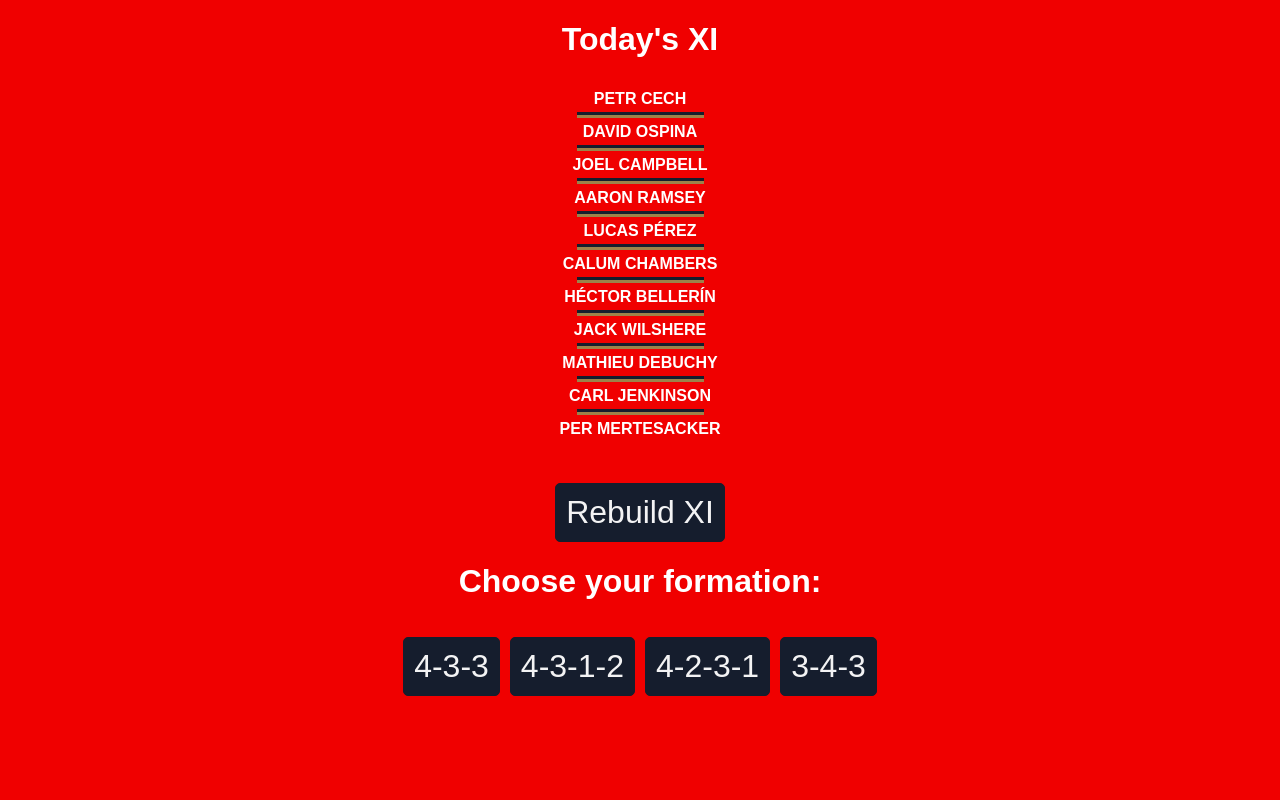
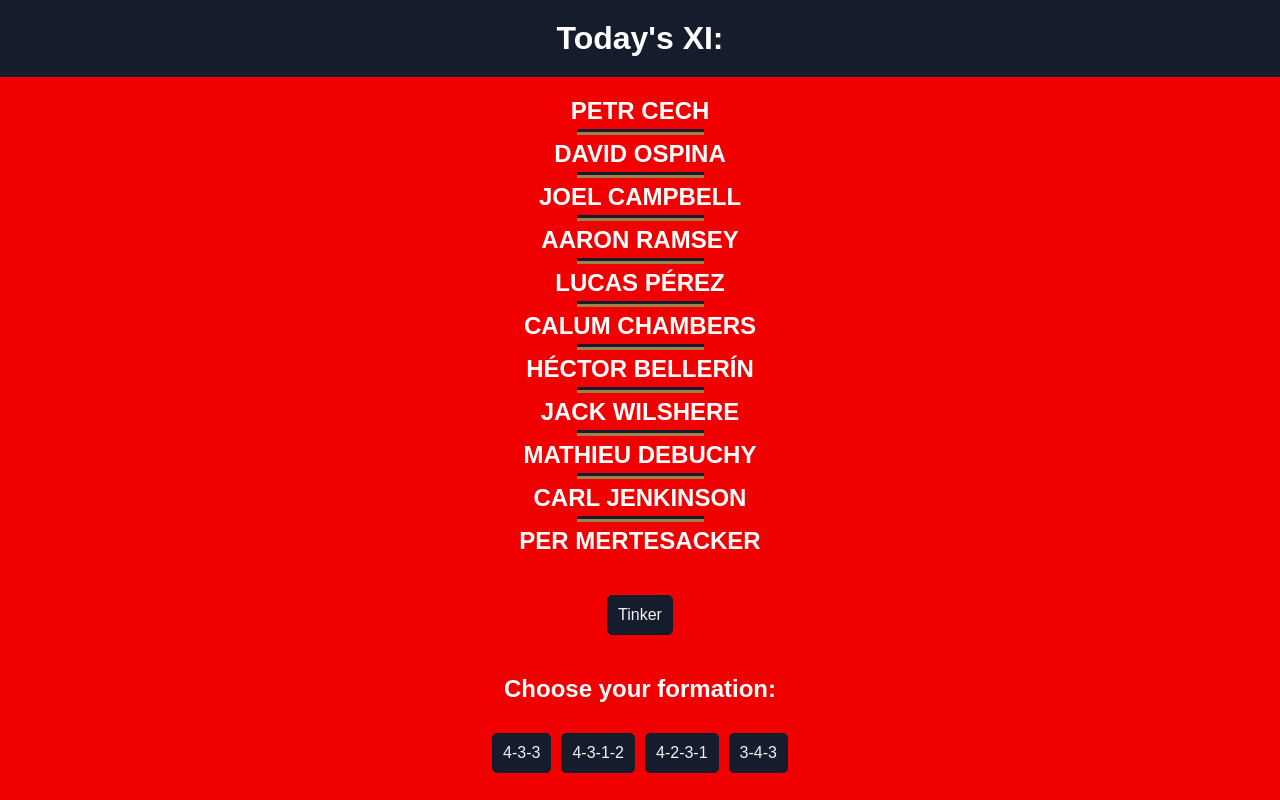
Before and after one commit to jimimaher/gooner-lineups, a React (Create React App) app in the folder app/: page / in a window 1280 px wide. Both pictures are taken after a click on the button "Build XI". Built offline with nearby package versions, Linux system fonts and the light colour scheme.

Commit message:
Player components rendered by FieldVie

```diff
--- a/app/src/App.js
+++ b/app/src/App.js
@@ -42,6 +42,8 @@ class App extends Component {
   componentDidMount () {
   }
   render() {
+    const fullSquad = players
+    // console.log(fullSquad)
 
     let renderTactical = null;
     if( this.state.squad.length === 11 ){
--- a/app/src/FieldView.js
+++ b/app/src/FieldView.js
@@ -1,25 +1,50 @@
-
 import React, { Component } from 'react';
 import './App.css';
+import PlayerCard from './PlayerCard';
 
 class FieldView extends Component {
   render () {
+    // console.log(this.props.midsArray)
     return(
+      <div>
+        <h2> Tactical Lineup </h2>
+
         <div id="tacticalLineup" className={ 'rows-'+(this.props.mainState.formation != null ? this.props.mainState.formation.split('-').length : null) }>
           <div className="row gk">
-          {this.props.keeper}
+            {
+              this.props.keeperArray.map(function(el){
+                return <PlayerCard key={'num'+el.number} player={el}/>
+              })
+            }
           </div>
           <div className="row">
-          {this.props.defenders}
+            {
+              this.props.defendersArray.map(function(el){
+                return <PlayerCard key={'num'+el.number} player={el}/>
+              })
+            }
           </div>
           <div className="row">
-          {this.props.mids}
+            {
+              this.props.midsArray.map(function(el){
+                return <PlayerCard key={'num'+el.number} player={el}/>
+              })
+            }
           </div>
           <div className="row">
-          {this.props.attackers}
+            {
+              this.props.attackersArray.map(function(el){
+                return <PlayerCard key={'num'+el.number} player={el}/>
+              })
+            }
           </div>
           <div className="row">
-          {this.props.strikers}
+            {
+              this.props.strikersArray.map(function(el){
+                return <PlayerCard key={'num'+el.number} player={el}/>
+              })
+            }
+          </div>
         </div>
       </div>
     )
--- /dev/null
+++ b/app/src/PlayerCard.js
@@ -0,0 +1,17 @@
+import React, { Component } from 'react';
+import './App.css';
+
+class PlayerCard extends Component {
+  render () {
+    let player = this.props.player;
+
+    return(
+        <div className="playerCard">
+          {player.name}
+          <span> {player.number}</span>
+        </div>
+    )
+  }
+}
+
+export default PlayerCard
--- a/app/src/StartingXI.js
+++ b/app/src/StartingXI.js
@@ -12,12 +12,12 @@ class StartingXI extends Component {
   componentWillMount () {
   }
   componentDidMount () {
-    console.log(this.props.mainState)
+    // console.log(this.props.mainState)
   }
   render() {
     return (
       <div className="Starters">
-          <h1>{ this.props.mainState.squad.length !== 0 ? 'Today\'s XI' : ' ' }</h1>
+          <h1>{ this.props.mainState.squad.length !== 0 ? 'Today\'s XI:' : 'Welcome to Gooner Lineups!' }</h1>
           <ul>
             {
               this.props.mainState.squad.map(function(player){
@@ -25,7 +25,7 @@ class StartingXI extends Component {
               })
             }
           </ul>
-          <button onClick={this.generateXI}> { this.props.mainState.squad.length === 0 ? 'Build XI' : 'Rebuild XI' } </button>
+          <button className="medium" onClick={this.generateXI}> { this.props.mainState.squad.length === 0 ? 'Build XI' : 'Tinker' } </button>
       </div>
     );
   }
--- a/app/src/Tactical.js
+++ b/app/src/Tactical.js
@@ -21,59 +21,69 @@ class Tactical extends Component {
     let formSplit = mainState.formationSplit;
     let squad = mainState.squad;
     let keeper = '', defenders = '', mids = '', attackers = '', strikers = '';
+    let keeperArray = [],
+        defendersArray = [],
+        midsArray = [],
+        attackersArray = [],
+        strikersArray = [];
 
     if (formSplit != null ){
       // console.log( 'row0 GK - '+ squad[0].name )
       keeper = squad[0].name
+      keeperArray.push(squad[0])
 
       for( var i = 0; i < formSplit[0]; i++){
         // defenders += '<div class="def">'+squad[i].name+'</div>'
         defenders += squad[i].name + ' '
+        defendersArray.push(squad[i])
       }
+
 
       let nextRow = formSplit[0] + formSplit[1];
       for( var h = formSplit[0]; h < nextRow; h++){
         // mids += '<div class="mid">'+squad[h].name+'</div>'
         mids += squad[h].name + ' '
+        midsArray.push(squad[h])
       }
 
       let nextRow2 = formSplit[0] + formSplit[1] + formSplit[2];
       for( var j = nextRow; j < nextRow2; j++){
         // attackers += '<div class="att">'+squad[j].name+'</div>'
         attackers += squad[j].name + ' '
+        attackersArray.push(squad[j])
       }
 
       let nextRow3 = formSplit[0] + formSplit[1] + formSplit[2] + formSplit[3];
       for( var k = nextRow2; k < nextRow3; k++){
         // strikers += '<div class="st">'+squad[k].name+'</div>'
         strikers += squad[k].name + ' '
+        strikersArray.push(squad[k])
       }
     }
-
     let renderFieldView = null;
     if( mainState.formation != null ){
       renderFieldView =
           <FieldView
             mainState={mainState}
-            keeper={keeper}
-            defenders={defenders}
-            mids={mids}
-            attackers={attackers}
-            strikers={strikers}
+            keeperArray={keeperArray}
+            defendersArray={defendersArray}
+            midsArray={midsArray}
+            attackersArray={attackersArray}
+            strikersArray={strikersArray}
           />
     }
 
     return (
       <div className="Tactic">
-        <h1>
+        <h2>
           { mainState.formation === null ? 'Choose your formation:' : 'Formation: ' + mainState.formation }
-        </h1>
+        </h2>
 
         <div id="formations">
-          <button onClick={this.setFormation}>4-3-3</button>
-          <button onClick={this.setFormation}>4-3-1-2</button>
-          <button onClick={this.setFormation}>4-2-3-1</button>
-          <button onClick={this.setFormation}>3-4-3</button>
+          <button className="medium" onClick={this.setFormation}>4-3-3</button>
+          <button className="medium" onClick={this.setFormation}>4-3-1-2</button>
+          <button className="medium" onClick={this.setFormation}>4-2-3-1</button>
+          <button className="medium" onClick={this.setFormation}>3-4-3</button>
         </div>
 
         {renderFieldView}
--- a/app/src/index.css
+++ b/app/src/index.css
@@ -13,9 +13,17 @@ ul{
 }
 h1{
   font-size: 2rem;
+  width: 100%;
+  background: #151d2d;
+  margin: 0;
+  padding: 20px 0;
+}
+h2{
+  font-size: 1.5rem;
+  padding: 20px 0 0;
 }
 button{
-  margin: 15px 5px 0;
+  margin: 10px 5px 0;
   background: #151d2d;
   color: rgba(255,255,255,0.95);
   padding: 10px;
@@ -24,6 +32,9 @@ button{
   border-radius: 5px;
   font-size: 2rem;
   border: 1px solid #151d2d;
+}
+button.medium{
+  font-size: 1rem;
 }
 button:hover{
   color: white;
@@ -37,7 +48,7 @@ button:active{
   border: 1px solid #9C824A;
 }
 li{
-  font-size: 1rem;
+  font-size: 1.5rem;
   font-weight: bold;
   text-transform: uppercase;
   margin: 5px 0;
@@ -63,8 +74,8 @@ li:last-of-type::after{
 #tacticalLineup{
   width: 95%;
   max-width: 600px;
-  height: 500px;
-  margin: 50px auto;
+  height: 700px;
+  margin: 20px auto;
   border: 3px solid white;
   box-sizing: border-box;
   padding: 30px 0 0;
@@ -80,16 +91,33 @@ li:last-of-type::after{
 }
 #tacticalLineup .row{
   box-sizing: border-box;
-  background: green;
-  border: 1px solid limegreen;
+  background: darkgreen;
+  /*border: 1px solid limegreen;*/
   width: 100%;
 }
 #tacticalLineup .row > div{
   font-size: 1rem;
-  margin: 5px;
-  display: inline;
+  padding: 5px 1%;
+  display: inline-block;
+}
+#tacticalLineup .row:not(:first-of-type) > div:first-of-type,
+#tacticalLineup .row:not(:first-of-type) > div:last-of-type{
+  transform: translateY(10px);
+}
+#tacticalLineup .row:nth-of-type(4) > div:nth-of-type(2){
+  transform: translateY(20px);
 }
 #tacticalLineup .row.gk{
   height: 30px;
   margin: -30px 0 0;
 }
+.playerCard{
+  position: relative;
+  text-align: center;
+}
+.playerCard span{
+  top: 20px;
+  width: 100%;
+  left: 0;
+  position: absolute;
+}
```
Lines whose indentation alone changed are shown as unchanged.
